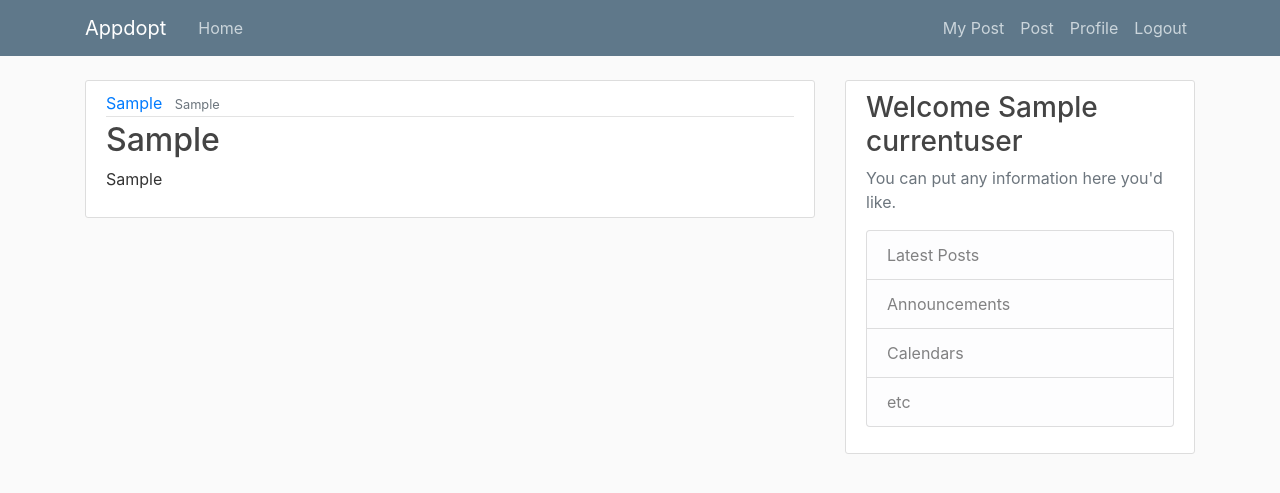
After one commit to JH1816/Appdopt, a Django app: template app/templates/app/mypost.html in a window 1280 px wide. The commit adds this page. Shown: the top 493 px of the page. Run offline with Django 3.2, Linux system fonts and the light colour scheme; the template is opened without the code that fills it: most values are stand-ins (such as "Sample title", 1, 10 or a date in 2020); some libraries are stand-ins or nearby versions.

Commit message:
My post
add a mypost functionality where user are able to view their own post

```diff
--- a/AppStore/urls.py
+++ b/AppStore/urls.py
@@ -26,6 +26,7 @@ urlpatterns = [
     path('add', app.views.add, name='add'),
     path('home/<str:username>/view/<str:id>', app.views.view, name='view'),
     path('home/<str:username>/post', app.views.post, name='post'),
+    path('home/<str:username>/mypost', app.views.mypost, name='mypost'),
     path('edit/<str:id>', app.views.edit, name='edit'),
     path('register', app.views.register, name='register'),
     path('index', app.views.index, name = 'index'),
--- a/app/templates/app/base.html
+++ b/app/templates/app/base.html
@@ -32,6 +32,7 @@
             </div>
             <!-- Navbar Right Side -->
             <div class="navbar-nav">
+              <a class="nav-item nav-link" href="{% url 'mypost' currentuser %}">My Post</a>
               <a class="nav-item nav-link" href="{% url 'post' currentuser %}">Post</a>
               <a class="nav-item nav-link" href="#">Profile</a>
               <a class="nav-item nav-link" href="{% url 'login' %}">Logout</a>
--- /dev/null
+++ b/app/templates/app/mypost.html
@@ -0,0 +1,15 @@
+{% extends "app/base.html" %}
+{% block content %}
+    {% for post in records %}
+        <article class="media content-section">
+          <div class="media-body">
+            <div class="article-metadata">
+              <a class="mr-2" href="{% url 'view' username=currentuser  id=post.0 %}">{{ post.0 }}</a>
+              <small class="text-muted">{{ post.4 }}</small>
+            </div>
+            <h2><a class="article-title" href="{% url 'view' username=currentuser  id=post.0 %}">{{ post.8 }}</a></h2>
+            <p class="article-content">{{ post.7 }}</p>
+          </div>
+        </article>
+    {% endfor %}
+{% endblock content %}
--- a/app/templates/app/view.html
+++ b/app/templates/app/view.html
@@ -5,7 +5,7 @@
       <div class="article-metadata">
         <a class="mr-2" href="#">{{ cust.1 }}</a>
         <small class="text-muted">{{ cust.4|date:"F d, Y" }}</small>
-        {% if cust.1 == username %}
+        {% if cust.1 == currentuser %}
           <div>
             <a class="btn btn-secondary btn-sm mt-1 mb-1" href="{% url 'post-update' cust.0 %}">Update</a>
             <a class="btn btn-danger btn-sm mt-1 mb-1" href="{% url 'post-delete' cust.0 %}">Delete</a>
```
Also changed, not shown: app/views.py (+10 -0 lines).
